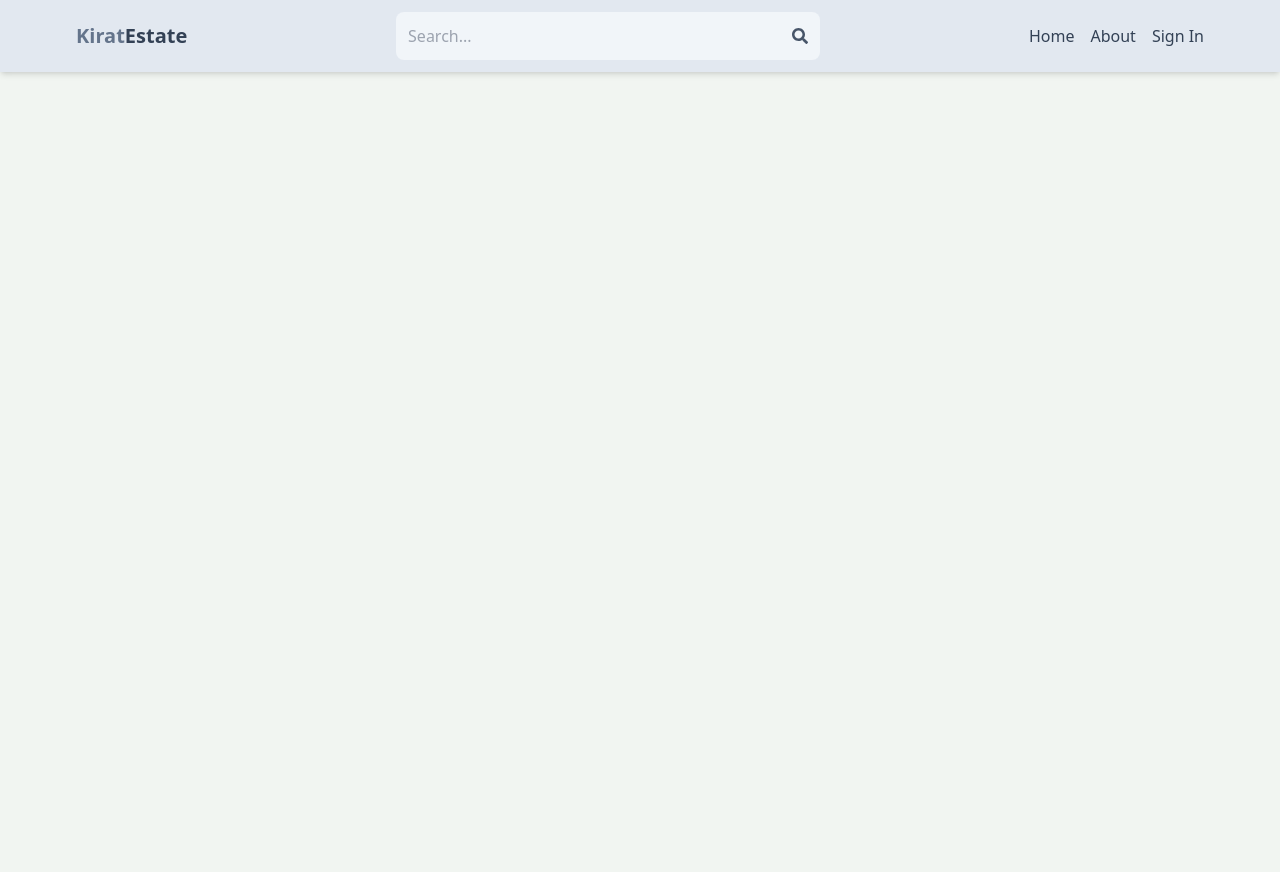
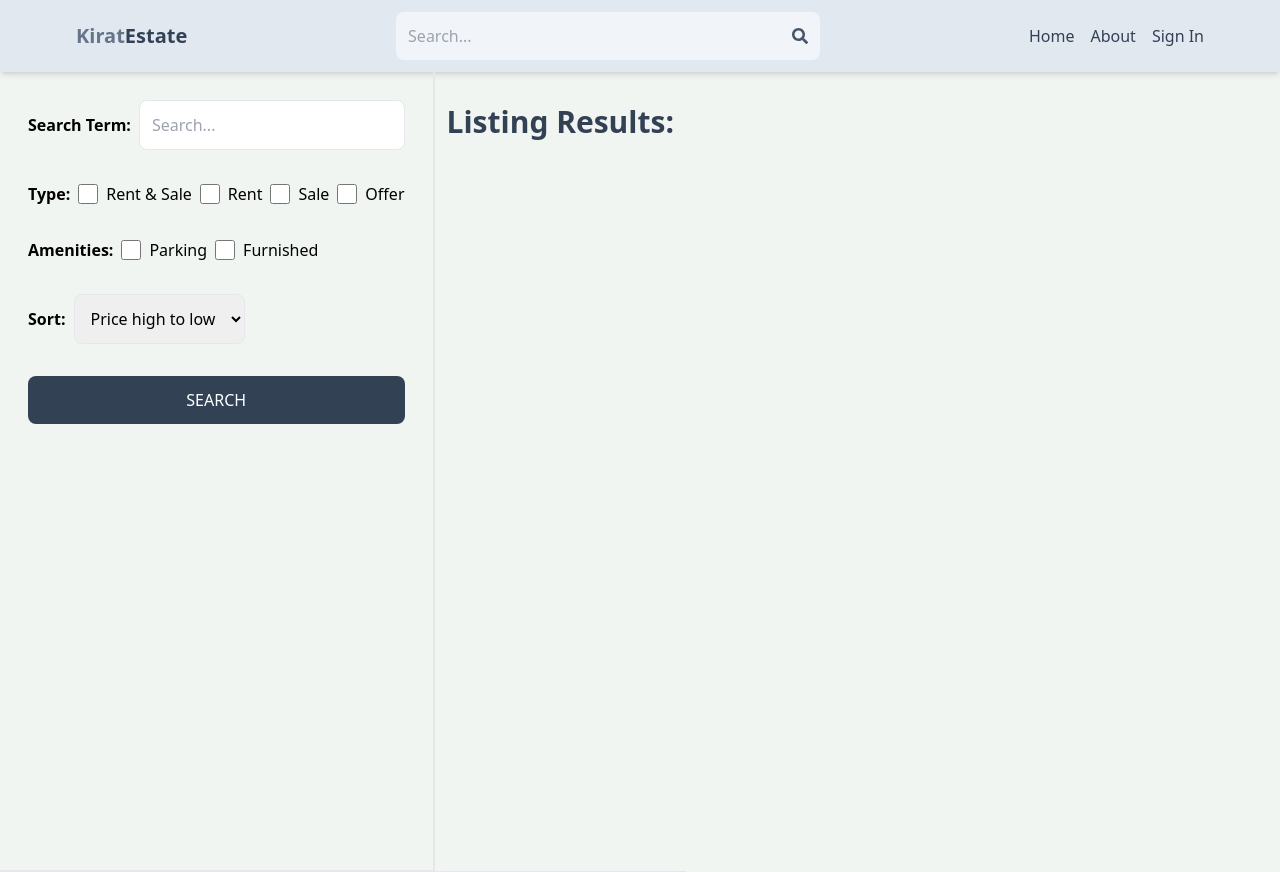
Before and after one commit to harkiratsingh97/Real-Estate-App, a React (Create React App) app in the folder client/: page /search in a window 1280 px wide. Before the commit the page ends 800 px from the top, so only its background shows below. Built offline with nearby package versions, Linux system fonts and the light colour scheme; no server answers; the HTML template or start-up script is replaced by a standard one.

Commit message:
Create Search page UI

```diff
--- a/client/src/App.js
+++ b/client/src/App.js
@@ -9,6 +9,7 @@
 import CreateListing from "./pages/CreateListing";
 import EditListing from "./pages/EditListing";
 import Listing from "./pages/Listing";
+import Search from "./pages/Search";
 function App() {
 	return (
 		<BrowserRouter>
@@ -19,6 +20,7 @@
 				<Route path="/sign-up" element={<SignUp />}></Route>
 				<Route path="/about" element={<About />}></Route>
 				<Route path="/listing/:id" element={<Listing />} />
+				<Route path="/search" element={<Search />}></Route>
 
 				<Route path="/profile" element={<PrivateRoute />}>
 					<Route path="/profile" element={<Profile />} />
--- /dev/null
+++ b/client/src/pages/Search.jsx
@@ -0,0 +1,72 @@
+import React from "react";
+
+const Search = () => {
+	return (
+		<div className="flex flex-col md:flex-row">
+			<div className="p-7 border-b-2 md:border-r-2 md:min-h-screen">
+				<form className="flex flex-col gap-8">
+					<div className="flex items-center gap-2 ">
+						<label className="whitespace-nowrap font-semibold">
+							Search Term:{" "}
+						</label>
+						<input
+							id="searchTerm"
+							placeholder="Search..."
+							className="border rounded-lg p-3 w-full"
+						/>
+					</div>
+					<div className="flex gap-2 items-center flex-wrap">
+						<label className="font-semibold">Type:</label>
+						<div className="flex gap-2 ">
+							<input type="checkbox" id="all" className="w-5" />
+							<span>Rent & Sale</span>
+						</div>
+						<div className="flex gap-2 ">
+							<input type="checkbox" id="rent" className="w-5" />
+							<span>Rent</span>
+						</div>
+						<div className="flex gap-2 ">
+							<input type="checkbox" id="sale" className="w-5" />
+							<span>Sale</span>
+						</div>
+						<div className="flex gap-2 ">
+							<input type="checkbox" id="offer" className="w-5" />
+							<span>Offer</span>
+						</div>
+					</div>
+					<div className="flex gap-2 items-center flex-wrap">
+						<label className="font-semibold">Amenities:</label>
+						<div className="flex gap-2 ">
+							<input type="checkbox" id="parking" className="w-5" />
+							<span>Parking</span>
+						</div>
+						<div className="flex gap-2 ">
+							<input type="checkbox" id="furnished" className="w-5" />
+							<span>Furnished</span>
+						</div>
+					</div>
+
+					<div className="flex items-center gap-2">
+						<label className="font-semibold">Sort:</label>
+						<select className="border rounded-lg p-3" id="sort_id">
+							<option value="">Price high to low</option>
+							<option value="">Price low to high</option>
+							<option value="">Latest</option>
+							<option value="">Oldest</option>
+						</select>
+					</div>
+					<button className="rounded-lg bg-slate-700 text-white p-3 uppercase hover:opacity-95">
+						Search
+					</button>
+				</form>
+			</div>
+			<div className="flex">
+				<h1 className="text-3xl font-semibold border-b p-3 text-slate-700 mt-5">
+					Listing Results:
+				</h1>
+			</div>
+		</div>
+	);
+};
+
+export default Search;
```
